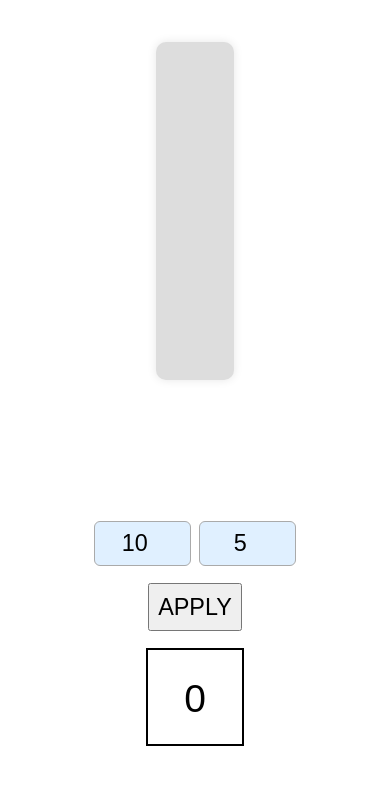
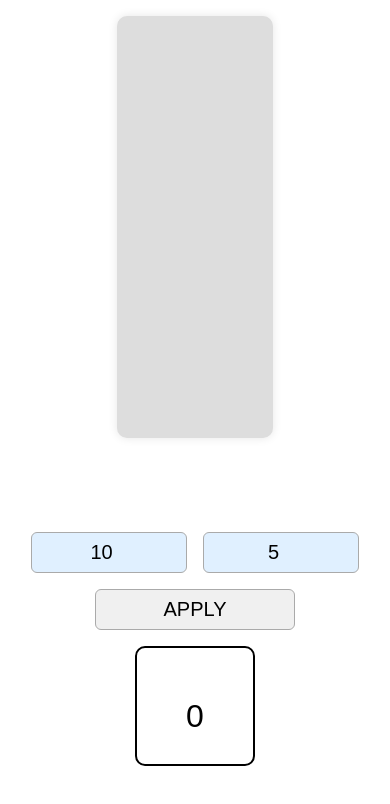
Before and after one commit to evsok/hello-world, a plain HTML site: page index.html in a window 390 px wide. Drawn offline with Linux system fonts and the light colour scheme.

Commit message:
Update index.html

```diff
--- a/index.html
+++ b/index.html
@@ -12,16 +12,17 @@
     html, body {
       margin: 0;
       padding: 0;
-      width: 100vw;
-      height: 100vh;
+      width: 100%;
+      height: 100%;
       font-family: sans-serif;
       overflow: hidden;
       background: #ffffff;
+      font-size: 16px; /* Base font size for rem units */
     }
 
     body {
       display: flex;
-      flex-direction: row;
+      flex-direction: column;
     }
 
     .runner-box {
@@ -29,11 +30,12 @@
       display: flex;
       align-items: center;
       justify-content: center;
+      padding: 1rem;
     }
 
     .runner-bar {
-      width: 20vw;
-      height: 80vh;
+      width: 30vw; /* Slightly larger for visibility */
+      height: 60vh;
       background-color: #ddd;
       position: relative;
       border-radius: 10px;
@@ -55,18 +57,21 @@
       flex-direction: column;
       justify-content: center;
       align-items: center;
-      gap: 3vh;
+      gap: 1.5rem;
+      padding: 1rem;
     }
 
     .inputs {
       display: flex;
-      gap: 2vw;
+      gap: 1rem;
+      width: 100%;
+      justify-content: center;
     }
 
     input[type="number"] {
-      width: 20vw;
-      padding: 1vh;
-      font-size: 6vw;
+      width: 35vw; /* Larger input fields */
+      padding: 0.75rem;
+      font-size: 1.5rem; /* Larger text */
       text-align: center;
       border: 1px solid #aaa;
       border-radius: 6px;
@@ -74,49 +79,58 @@
     }
 
     button {
-      font-size: 6vw;
-      padding: 1vh 2vw;
+      font-size: 1.5rem;
+      padding: 0.75rem 1.5rem;
+      border-radius: 6px;
+      border: 1px solid #aaa;
+      background-color: #f0f0f0;
+      cursor: pointer;
+      width: 50%; /* Wider button for touch */
+      max-width: 200px;
     }
 
     .loop-count {
-      font-size: 10vw;
+      font-size: 2.5rem;
       border: 2px solid black;
-      width: 30vw;
-      height: 30vw;
+      width: 40vw;
+      height: 40vw;
+      max-width: 150px;
+      max-height: 150px;
       text-align: center;
-      line-height: 30vw;
+      line-height: 40vw;
+      border-radius: 10px;
     }
 
-    @media (orientation: portrait) {
-      body {
-        flex-direction: column;
+    /* Mobile-specific adjustments */
+    @media (max-width: 600px) or (orientation: portrait) {
+      .runner-bar {
+        width: 40vw; /* Larger bar for small screens */
+        height: 50vh;
       }
 
-      .runner-box {
-        height: 50vh;
-        width: 100vw;
+      input[type="number"] {
+        width: 40vw;
+        font-size: 1.25rem;
+        padding: 0.5rem;
       }
 
-      .runner-bar {
-        width: 20vw;
-        height: 40vh;
+      button {
+        font-size: 1.25rem;
+        padding: 0.5rem 1rem;
+        width: 60%;
+      }
+
+      .loop-count {
+        width: 35vw;
+        height: 35vw;
+        max-width: 120px;
+        max-height: 120px;
+        font-size: 2rem;
+        line-height: 35vw;
       }
 
       .control-panel {
-        flex: none;
-        height: 50vh;
-        gap: 2vh;
-      }
-
-      input[type="number"] {
-        width: 25vw;
-        font-size: 6vw;
-      }
-
-      .loop-count {
-        width: 25vw;
-        height: 25vw;
-        line-height: 25vw;
+        gap: 1rem;
       }
     }
   </style>
```
